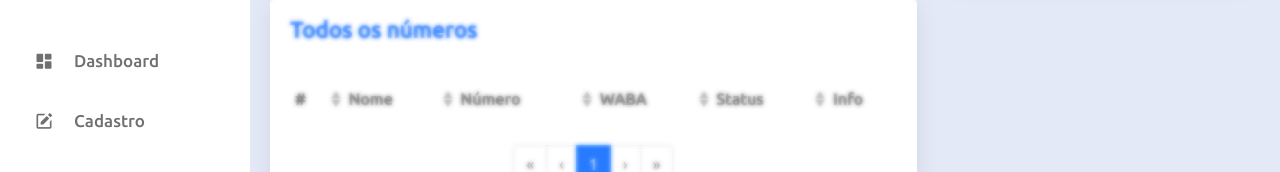
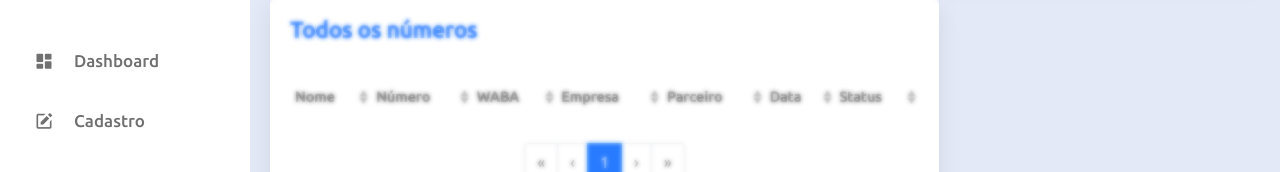
Before and after one commit to silvasantosrafael/cadwaba_vue2, a Vue app: page / in a window 1280 px wide. Shown: the part 143-315 px from the top of the page. Built offline with nearby package versions, Linux system fonts and the light colour scheme; no server answers.

Commit message:
Ajustes visuais no Dashboard

```diff
--- a/package.json
+++ b/package.json
@@ -12,6 +12,8 @@
     "bootstrap": "^4.6.1",
     "bootstrap-vue": "^2.21.2",
     "core-js": "^3.8.3",
+    "date-fns": "^2.28.0",
+    "luxon": "^2.3.1",
     "vue": "^2.6.14",
     "vue-router": "^3.5.1"
   },
--- a/public/style.css
+++ b/public/style.css
@@ -481,15 +481,17 @@ body.dark .cardHeader h3 {
 	border-bottom: none;
 }
 
-/* .details .recent table tbody tr:hover {
+.details .recent table tbody tr:hover {
 	background: #287bff;
 	color: var(--sidebar-color);
+	cursor: pointer;
 }
 
 body.dark .details .recent table tbody tr:hover {
 	background: #287bff;
 	color: #FFF;
-} */
+	cursor: pointer;
+}
 
 .details .recent table tbody tr .bx {
 	font-size: 25pt;
@@ -515,7 +517,7 @@ body.dark .details .recent table tbody tr .bx:hover{
 	background: #8de02c;
 	color: #FFF;
 	border-radius: 4px;
-	font-size: 14px;
+	font-size: 0.8em;
 	font-weight: 500;
 }
 
@@ -524,7 +526,7 @@ body.dark .details .recent table tbody tr .bx:hover{
 	background: #f00;
 	color: #FFF;
 	border-radius: 4px;
-	font-size: 14px;
+	font-size: 0.8em;
 	font-weight: 500;
 }
 
--- a/src/components/DashBoard_Components/DashBoard.vue
+++ b/src/components/DashBoard_Components/DashBoard.vue
@@ -34,8 +34,8 @@ export default {
   methods: {
     getAllNumbers() {
       numbersRequests
-        .getAllNumbers()
-        .then((response) => {
+        .getAllNumbers().then((response) => {
+
           let dataResponse = response.data;
           let listActive = [];
           let listDeactive = [];
@@ -53,6 +53,7 @@ export default {
 
           //Get the number of items by status
           for (let index = 0; index < dataResponse.length; index++) {
+
             if (dataResponse[index].Ativo == 1) {
               listActive.push(dataResponse[index]);
               this.totalNumbersActive = listActive.length;
@@ -61,6 +62,7 @@ export default {
               this.totalNumbersDeactived = listDeactive.length;
             }
           }
+
         })
         .catch((error) => {
           this.isBusy = true;
@@ -75,7 +77,7 @@ export default {
         });
     },
   },
-  created() {
+  mounted() {
     this.getAllNumbers();
 
     setInterval(() => {
--- a/src/components/DashBoard_Components/DashBoardDetails.vue
+++ b/src/components/DashBoard_Components/DashBoardDetails.vue
@@ -11,15 +11,13 @@
             :items="this.listAllNumbers"
             :fields="fields"
             :per-page="perPage"
+            @row-clicked="getDataNumber"
             borderless
             small>
 
             <template v-slot:cell(Ativo)="data">
               <td v-if="data.value == 1" class="status active badge-active">Ativo</td>
-              <td v-else class="status deactive badge-deactive">Desativado</td>
-            </template>
-            <template v-slot:cell(info)="data">
-              <a href="#" @click="getDataNumber(data.item.Id)"><i class="bx bx-file-find"></i></a>
+              <td v-else class="status deactive ">Desativado</td>
             </template>
           </b-table>
 
@@ -47,7 +45,7 @@
             <span v-else class="status deactive badge-deactive">Desativado</span>
           </div>
           <hr class="text" />
-          <div class="table-responsive-lg">
+          <div class="table-details table-responsive-lg">
             <table class="table table-borderless">
               <tbody>
                 <tr>
@@ -110,6 +108,7 @@
 
 <script>
 import numbersRequests from "@/services/numbersRequests";
+import {format} from 'date-fns'
 
 export default {
   name: "DashBoardDetails",
@@ -124,11 +123,6 @@ export default {
       perPage: 5,
       currentPage: 1,
       fields: [
-        {
-          key: "Id",
-          label: "#",
-          sortable: true,
-        },
         {
           key: "Nome_Numero",
           label: "Nome",
@@ -145,25 +139,81 @@ export default {
           sortable: true,
         },
         {
+          key: "Empresa",
+          label: "Empresa",
+          sortable: true,
+        },
+        {
+          key: "Parceiro",
+          label: "Parceiro",
+          sortable: true
+        },
+        {
+          key: "Data_ultima_modificacao",
+          label: "Data",
+          sortable: true,
+          formatter: (date) => {
+            date = format(new Date(date),"dd/MM/yyyy");
+            return date;
+          }
+        },
+        {
           key: "Ativo",
           label: "Status",
           sortable: true,
-        },
-        {
-          key: "info",
-          label: "Info",
         },
       ],
     };
   },
   methods: {
-    getDataNumber(id) {
-      numbersRequests.getNumber(id).then((response) => {
+    getDataNumber(data) {
+      numbersRequests.getNumber(data.Id).then((response) => {
         this.listNumber = response.data[0];
-        console.log(this.listNumber);
+        console.log(data);
       });
       this.showDetailsNumber = !this.showDetailsNumber;
     },
   },
+  mounted(){
+    console.log(this.listAllNumbers);
+  }
 };
 </script>
+
+<style scoped>
+  table {
+    font-size: 0.9em;
+  }
+
+  .details .recent table tbody tr:hover {
+    background: var(--sidebar-color);
+    color: var(--text-color);
+    cursor: auto;
+  }
+
+  body.dark .details .recent table tbody tr:hover {
+    background: var(--sidebar-color);
+    color: var(--text-color);
+    cursor: auto;
+  }
+
+  .details {
+	position: relative;
+	width: 100%;
+	padding: 0px 20px;
+	display: grid;
+	grid-template-columns: 2fr 0.9fr;
+	column-gap: 20px;
+}
+
+
+.table-details tbody{
+  padding-right: 160px;
+  vertical-align: center;
+}
+
+.table-details th{
+  padding-left: 160px;
+}
+
+</style>
--- a/src/views/ConsultNumber.vue
+++ b/src/views/ConsultNumber.vue
@@ -2,10 +2,49 @@
   <div class="mainPrincipal">
     <div class="topbar"></div>
     <h1 class="text text-center">Consulta</h1>
+
+   <b-table
+      :items="items"
+      :fields="fields"
+      >
+      <template v-slot:cell(date)="data" >
+        {{ formatDateTime(data.value) }} - {{ data.item.name }} ({{ data.item.total_cases }} cases)
+      </template>
+    </b-table>
+
   </div>
 </template>
 <script>
 export default {
-  name: "ConsultNumber",
-};
+  data() {
+    return {
+      sortBy: 'total_cases',
+      sortDesc: true,
+      fields: [
+        {
+          key: 'date',
+          label: 'Detail',
+          sortable: true,
+          sortByFormatted: (value, key, item) => {
+            return `${item.date}-${item.total_cases.padStart(10, '0')}`
+          },
+        },
+      ],
+      items: [
+        { date: new Date(2021, 1, 1), name: 'Selangor', total_cases: '1000' },
+        { date: new Date(2021, 1, 1), name: 'Kuala Lumpur', total_cases: '1000' },
+        { date: new Date(2021, 2, 1), name: 'Selangor', total_cases: '2000' },
+        { date: new Date(2021, 2, 1), name: 'Kuala Lumpur', total_cases: '3000' },
+        { date: new Date(2021, 3, 1), name: 'Selangor', total_cases: '5000' },
+        { date: new Date(2021, 3, 1), name: 'Kuala Lumpur', total_cases: '1000' },
+      ]
+    }
+  },
+  methods: {
+    formatDateTime(date) {
+      const options = { year: 'numeric', month: 'short', day: 'numeric' }
+      return date.toLocaleString(undefined, options)
+    }
+  }
+}
 </script>
```
Also changed, not shown: 1 other file (tests, documents, lock files or other folders).
